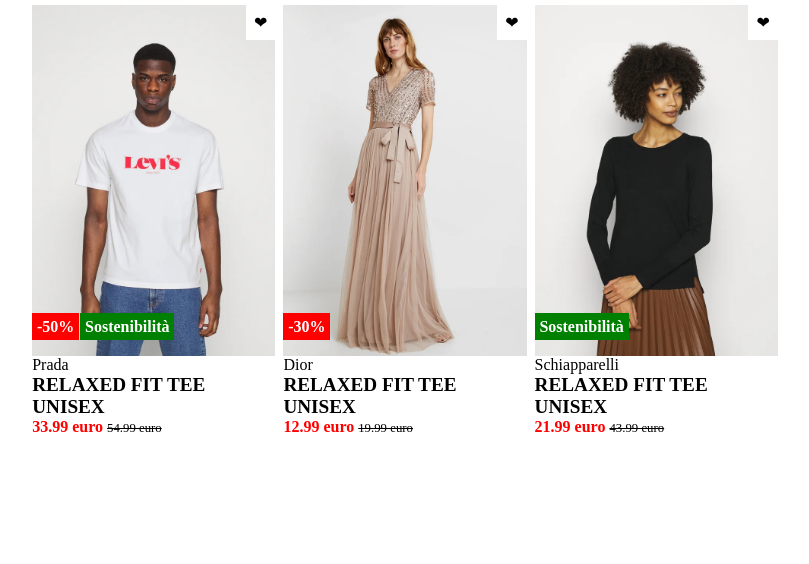
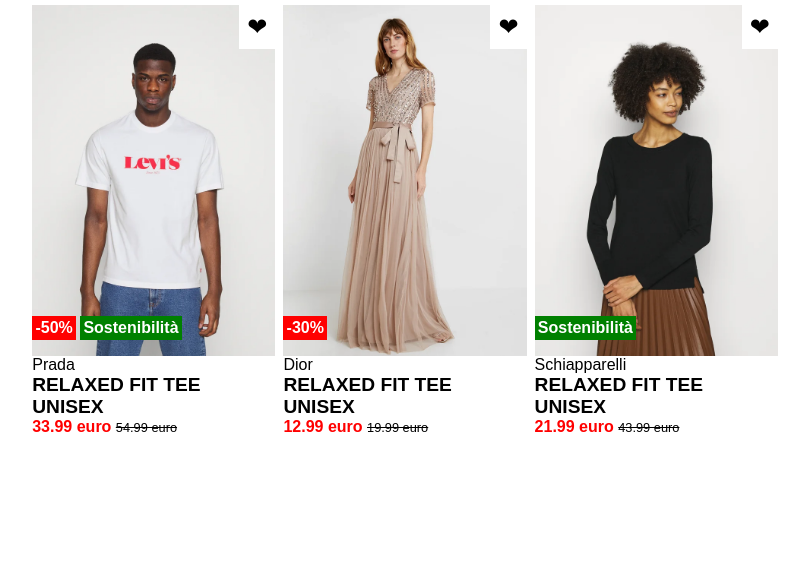
Before and after one commit to AlexanderDerevliov/html-css-boolando, a plain HTML site: page index.html in a window 1280 px wide. Shown: the part 662-1226 px from the top of the page, without its empty margins (235-1044 px from the left). Drawn offline with Linux system fonts and the light colour scheme.

Commit message:
improved: style css font style

```diff
--- a/css/style.css
+++ b/css/style.css
@@ -9,6 +9,10 @@ img {max-width: 100%;
 }
 
 /* COMMON */
+
+body {
+    font-family: sans-serif;
+}
 
 a {
     color: inherit;
@@ -140,7 +144,7 @@ nav {
     position: absolute;
     bottom: 1rem;
     left: 0;
-    padding: 0.3rem;
+    padding: 0.2rem;
 }
 .green {
     display: inline-block;
@@ -150,7 +154,7 @@ nav {
     position: absolute;
     bottom: 1rem;
     left: 3rem;
-    padding: 0.3rem;
+    padding: 0.2rem;
 }
 .green1 {
     display: inline-block;
@@ -160,13 +164,13 @@ nav {
     position: absolute;
     bottom: 1rem;
     left: 0;
-    padding: 0.3rem;
+    padding: 0.2rem;
 }
 
 .heart {
     background-color: white;
     position: absolute;
-    font-size: 1rem;
+    font-size: 1.5rem;
     top: 0;
     right: 0;
     padding: 0.5rem;
```
Also changed, not shown: index.html (+6 -8 lines).
